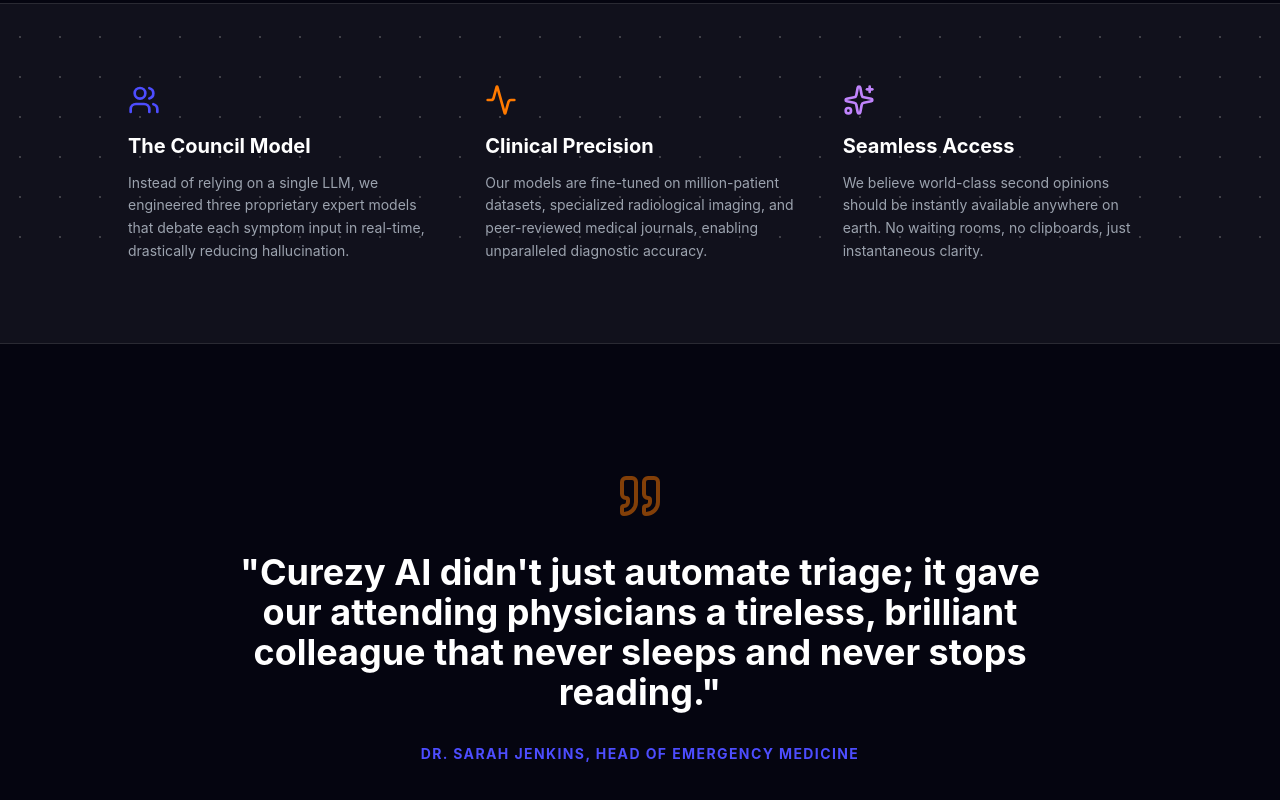
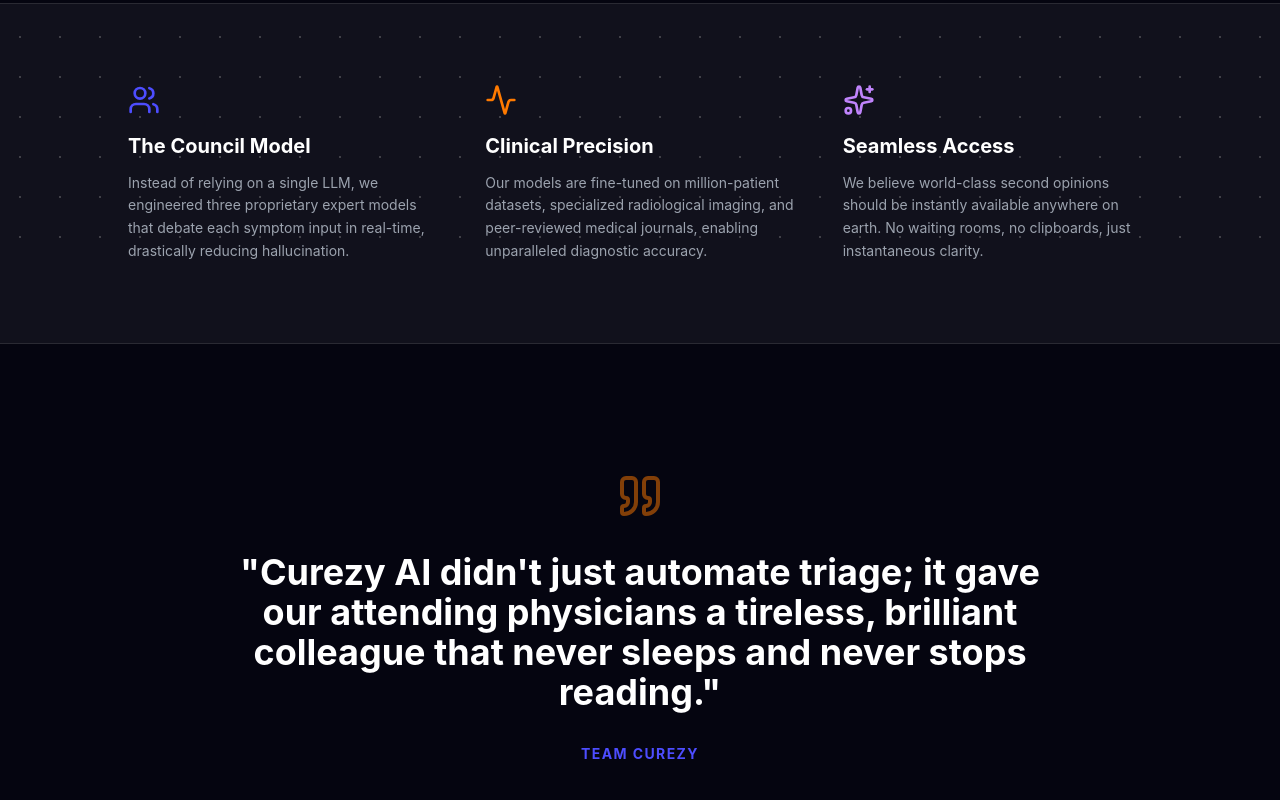
Before and after one commit to GouravPatidar91/curezy-ai, a React (Create React App) app in the folder curezy-chat/: page /about in a window 1280 px wide. Shown: the part 543-1343 px from the top of the page. Built offline with nearby package versions, Linux system fonts and the light colour scheme; no server answers.

Commit message:
Update quote attribution in AboutUs component

```diff
--- a/curezy-chat/src/pages/AboutUs.jsx
+++ b/curezy-chat/src/pages/AboutUs.jsx
@@ -50,7 +50,7 @@
                 <h2 className="text-3xl md:text-4xl font-bold text-white leading-tight mb-8">
                     "Curezy AI didn't just automate triage; it gave our attending physicians a tireless, brilliant colleague that never sleeps and never stops reading."
                 </h2>
-                <p className="text-[#4D4DFF] font-bold tracking-widest uppercase text-sm">Dr. Sarah Jenkins, Head of Emergency Medicine</p>
+                <p className="text-[#4D4DFF] font-bold tracking-widest uppercase text-sm">Team Curezy</p>
             </section>
         </div>
     );
```
